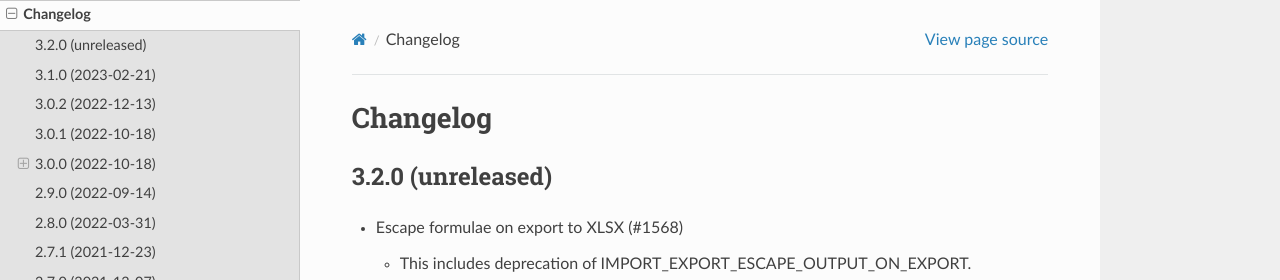
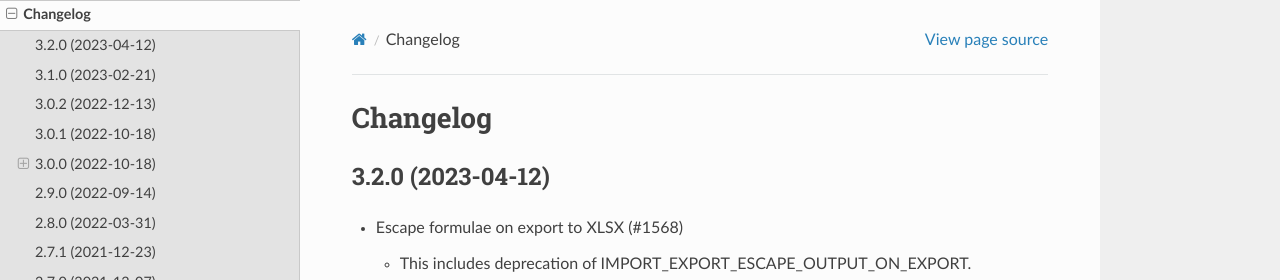
Before and after one commit to django-import-export/django-import-export, a Sphinx documentation site: the page built from docs/changelog.rst, in a window 1280 px wide and 900 px high. Shown: the top 280 px of the window. Built offline with Sphinx 7.4.7 and the Read the Docs theme 2.0.0, drawn with Linux system fonts in a browser that asks for light colours; pages that are not in the unit, such as notebooks, are missing from menus.

Commit message:
Preparing release 3.2.0

```diff
--- a/docs/changelog.rst
+++ b/docs/changelog.rst
@@ -1,7 +1,7 @@
 Changelog
 =========
 
-3.2.0 (unreleased)
+3.2.0 (2023-04-12)
 ------------------
 
 - Escape formulae on export to XLSX (#1568)
--- a/import_export/__init__.py
+++ b/import_export/__init__.py
@@ -1 +1 @@
-__version__ = '3.1.1.dev0'
+__version__ = '3.2.0'
```
